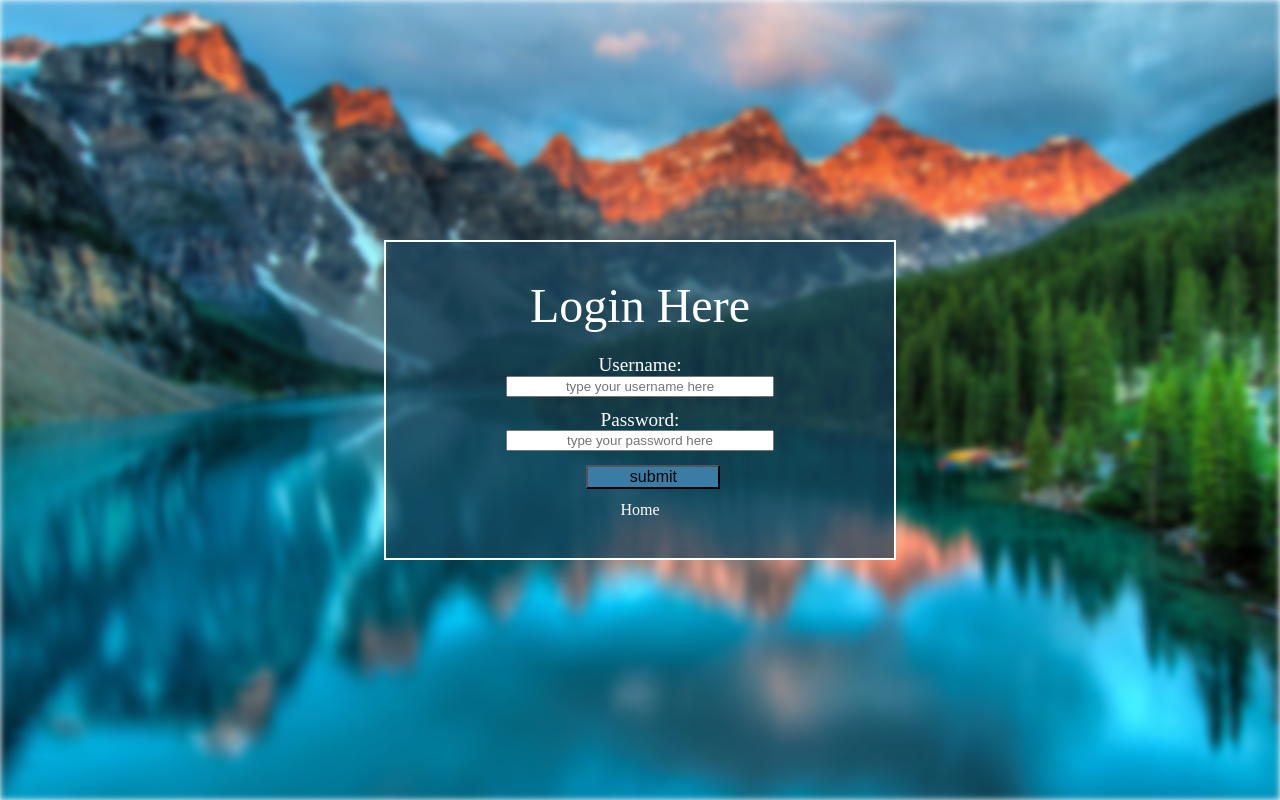
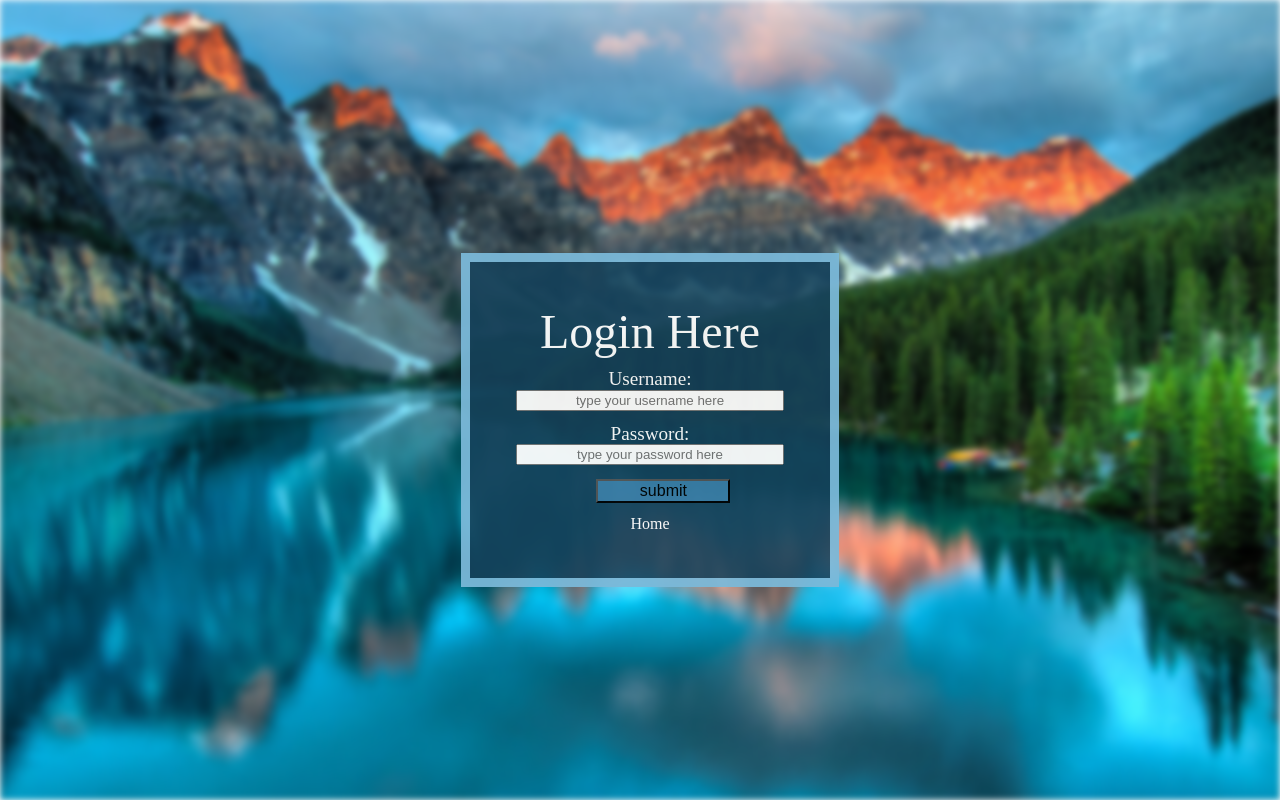
Before and after one commit to SassyFatCat/Front-End, a React (Create React App) app in the folder wunderlist/: page /login in a window 1280 px wide. Built offline with nearby package versions, Linux system fonts and the light colour scheme; no server answers.

Commit message:
added animation & styles to login

```diff
--- a/wunderlist/package.json
+++ b/wunderlist/package.json
@@ -11,6 +11,7 @@
     "react-dom": "^16.13.1",
     "react-router-dom": "^5.2.0",
     "react-scripts": "3.4.3",
+    "react-spring": "^8.0.27",
     "styled-components": "^5.1.1",
     "yup": "^0.29.3"
   },
--- a/wunderlist/src/components/Login/Login.css
+++ b/wunderlist/src/components/Login/Login.css
@@ -15,8 +15,8 @@
     justify-content: center;
     align-items: center;
     position: absolute;
-    background-color: rgba(22,66,91, 0.7);
-    color: white;
+    /* background-color: rgba(22,66,91, 0.7);
+    color: white; */
     top: 50%;
     left: 50%;
     transform: translate(-50%, -50%);
@@ -24,7 +24,7 @@
     width: 40%;
     height: 40%;
     text-align: center;
-    border: 2px solid white;
+    /* border: 2px solid white; */
 
 
 }
--- a/wunderlist/src/components/Login/Login.js
+++ b/wunderlist/src/components/Login/Login.js
@@ -1,10 +1,12 @@
 
-import React, {useState, useEffect} from 'react';
+import React, {useState, useEffect, useMeasure} from 'react';
 import {Link } from 'react-router-dom';
 import axios from 'axios';
 import * as yup from 'yup';
 import './Login.css'
 import LoginformSchema from './LoginformSchema'
+import {useSpring, animated, interpolate} from 'react-spring'
+
 
 const initialValues = {
   username: "",
@@ -107,12 +109,35 @@ useEffect(() => {
     getUser()
   }, [])
 
+
+ const {o, xyz, color} = useSpring({
+   from: {o: 0, xyz: [0,0,0], color: '#16425B'},
+   o: .95,
+   xyz: [10, 20, 5],
+   color: 'white'
+ })
+
+
     return(
         <>
         <div className = 'login'></div>
         <form className='loginContainer' onSubmit={submit}>
-        <h2>Login Here</h2>
-        <div className='loginInfo'>
+       <animated.div
+         style={{
+          color,
+          background: o.interpolate(o => `rgba(22,66,91, ${o})`),
+          transform: xyz.interpolate((x, y, z) => `translate3d(${x}px, ${y}px, ${z}px)`),
+          border: interpolate([o, color], (o, c) => `${o * 10}px solid ${c}`),
+          padding: o.interpolate({range: [0, 0.5, 1], output: [0, 0, 10]}).interpolate(o => `${o}%`),
+          borderColor: o.interpolate({range: [0, 1], output: ['blue', '#81C3D7']}),
+          opacity: o.interpolate([0.1, 0.2, 0.6, 1], [1, 0.1, 0.5, 1])
+        }}
+      >
+         <div className='loginInfo' {...o.interpolate(n => n.toFixed(2))}>
+
+        <h2 >Login Here</h2>
+
+
             <label>Username:
                 <input
                  value={values.username}
@@ -142,8 +167,9 @@ useEffect(() => {
         </div>
 
         <Link to='/' className='homeLink'>Home</Link>
+
+        </animated.div>
         </form>
-
         </>
     )
 
```
Also changed, not shown: 1 other file (tests, documents, lock files or other folders).
